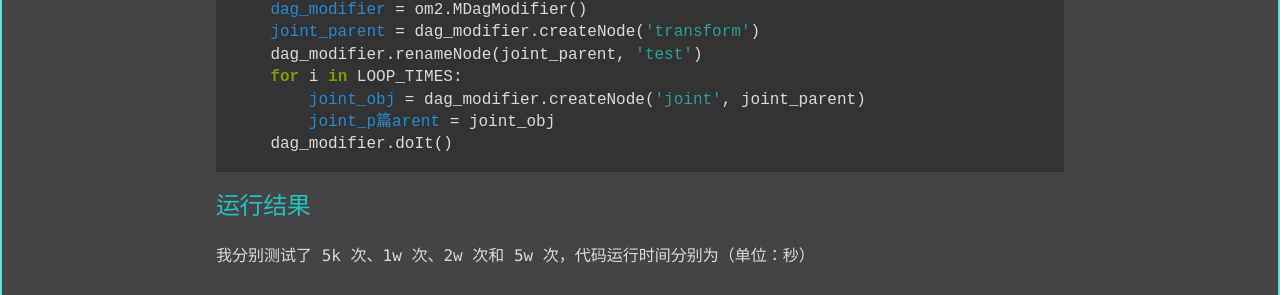
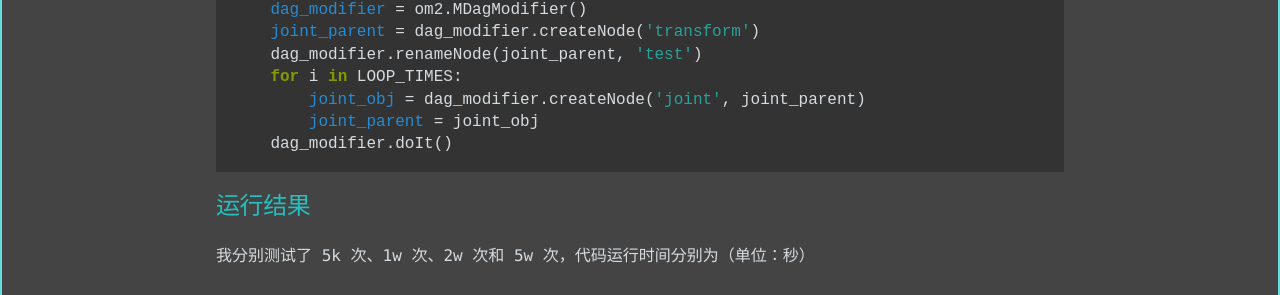
Before and after one commit to 400dama/blog, a Jekyll site: the page built from _posts/2018-09-28-Maya-Python-Api-1.0-or-2.0.html, in a window 1280 px wide and 900 px high, scrolled down 1289 px. Shown: the part 147-442 px from the top of the window. Built offline with Jekyll 4.4.1, drawn with Linux system fonts in a browser that asks for light colours; comment, search, counter and statistics services are not loaded.

Commit message:
Modified Detail

```diff
--- a/_orgs/2018-09-28-Maya-Python-Api-1.0-or-2.0.org
+++ b/_orgs/2018-09-28-Maya-Python-Api-1.0-or-2.0.org
@@ -50,7 +50,7 @@ tags       : [Maya, Maya API]
          dag_modifier.renameNode(joint_parent, 'test')
          for i in LOOP_TIMES:
              joint_obj = dag_modifier.createNode('joint', joint_parent)
-             joint_p篇arent = joint_obj
+             joint_parent = joint_obj
          dag_modifier.doIt()
    #+END_SRC
 
--- a/_posts/2018-09-28-Maya-Python-Api-1.0-or-2.0.html
+++ b/_posts/2018-09-28-Maya-Python-Api-1.0-or-2.0.html
@@ -85,7 +85,7 @@ tags       : [Maya, Maya API]
 <span style="color: #586e75; font-style: italic;">    </span>dag_modifier.renameNode(joint_parent,<span style="color: #586e75; font-style: italic;"> </span><span style="color: #2aa198;">'test'</span>)
 <span style="color: #586e75; font-style: italic;">    </span><span style="color: #859900; font-weight: bold;">for</span><span style="color: #586e75; font-style: italic;"> </span>i<span style="color: #586e75; font-style: italic;"> </span><span style="color: #859900; font-weight: bold;">in</span><span style="color: #586e75; font-style: italic;"> </span>LOOP_TIMES:
 <span style="color: #586e75; font-style: italic;">        </span><span style="color: #268bd2;">joint_obj</span><span style="color: #586e75; font-style: italic;"> </span>=<span style="color: #586e75; font-style: italic;"> </span>dag_modifier.createNode(<span style="color: #2aa198;">'joint'</span>,<span style="color: #586e75; font-style: italic;"> </span>joint_parent)
-<span style="color: #586e75; font-style: italic;">        </span><span style="color: #268bd2;">joint_p&#31687;arent</span><span style="color: #586e75; font-style: italic;"> </span>=<span style="color: #586e75; font-style: italic;"> </span>joint_obj
+<span style="color: #586e75; font-style: italic;">        </span><span style="color: #268bd2;">joint_parent</span><span style="color: #586e75; font-style: italic;"> </span>=<span style="color: #586e75; font-style: italic;"> </span>joint_obj
 <span style="color: #586e75; font-style: italic;">    </span>dag_modifier.doIt()
 </pre>
 </div>
```
